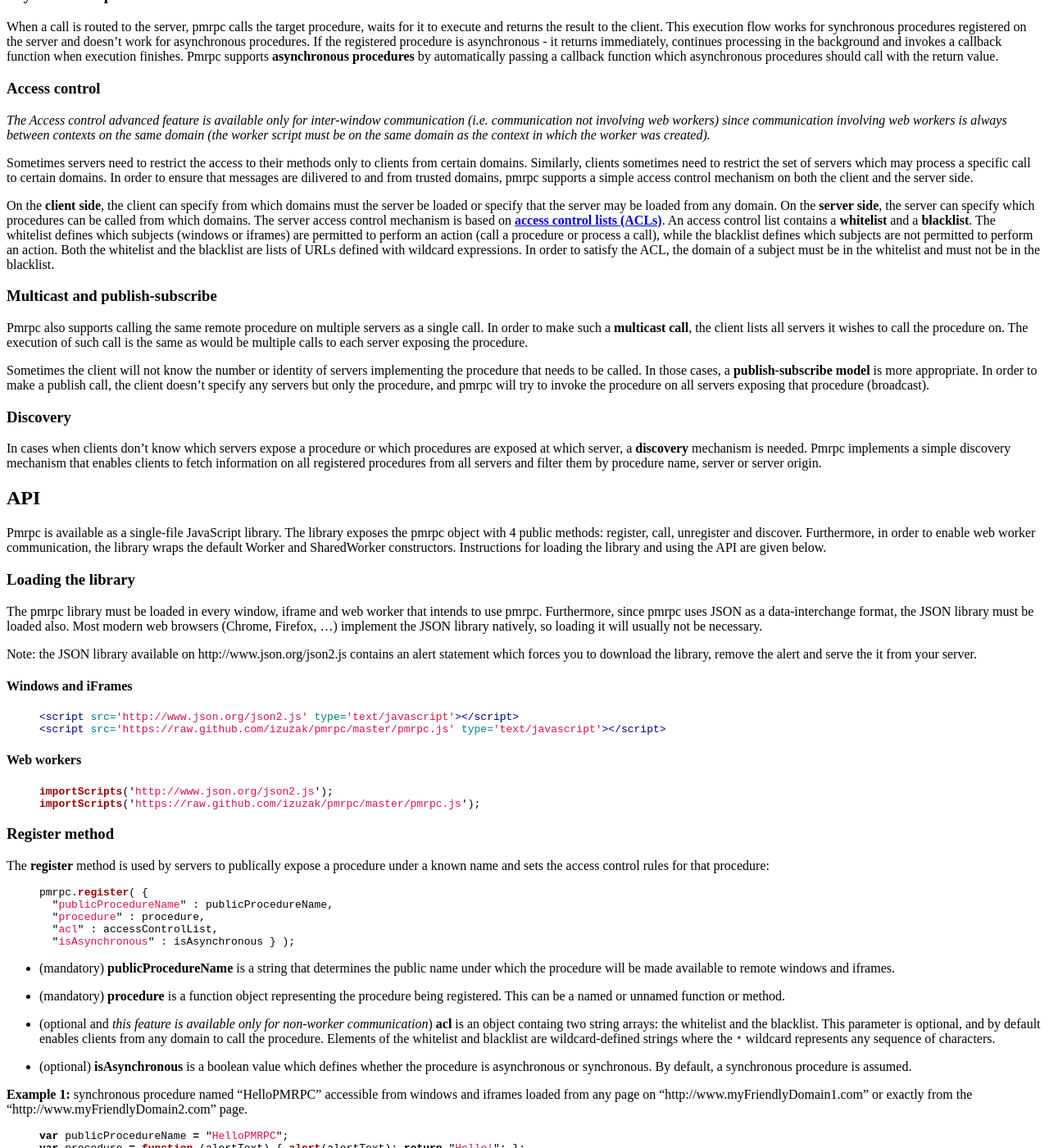
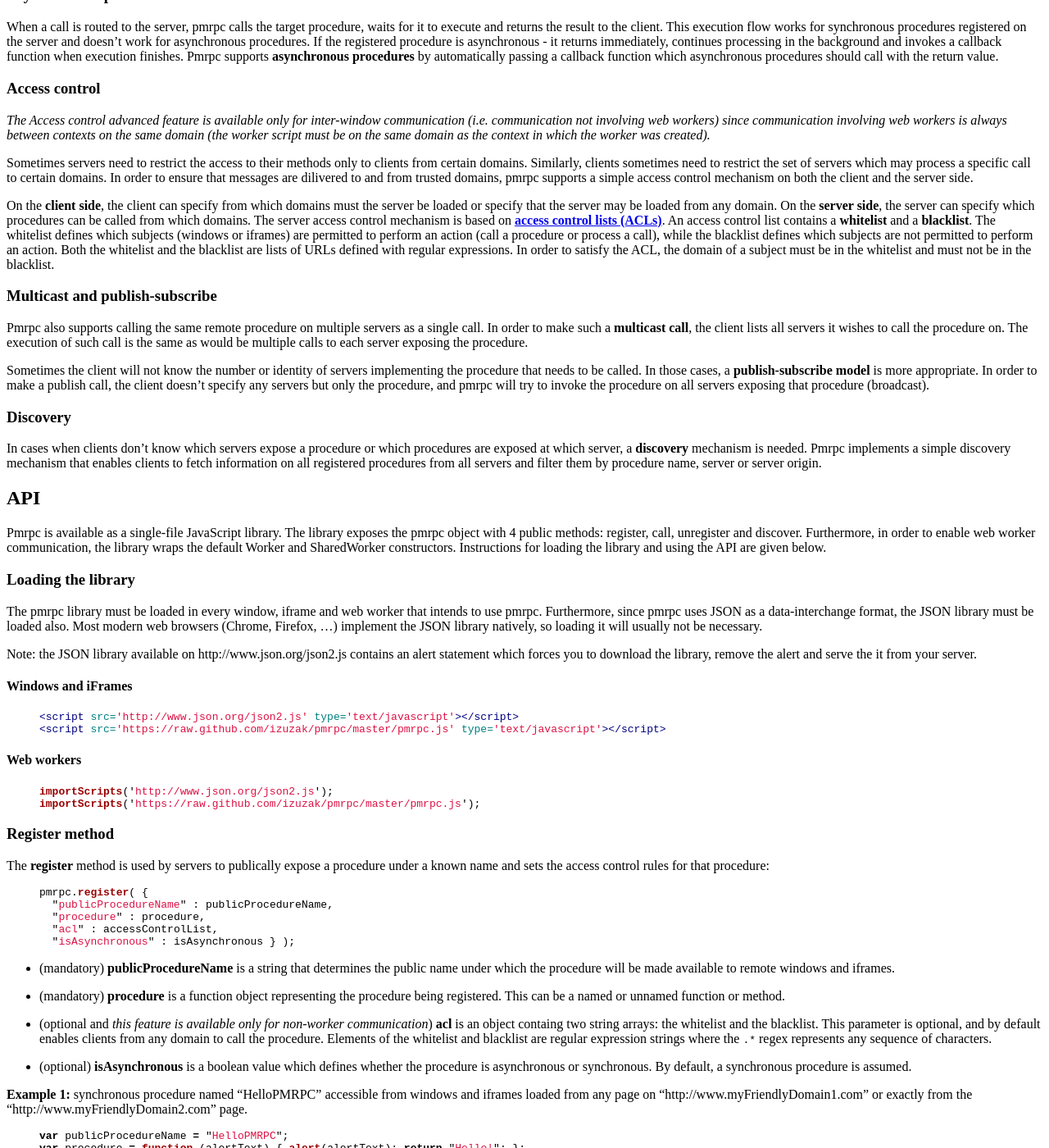
Before and after one commit to izuzak/pmrpc, a Jekyll site: the page built from apidocs.markdown, in a window 1280 px wide and 1400 px high, scrolled down 2727 px. Shown: the whole window at 82% size. Built offline with Jekyll 4.4.1, drawn with Linux system fonts in a browser that asks for light colours; Markdown is read by kramdown in place of the engine named in the settings; some of the changed text lies outside the part shown.

Commit message:
use regexes in acl definitions instead of wildcard expressions

```diff
--- a/apidocs.markdown
+++ b/apidocs.markdown
@@ -151,7 +151,7 @@ _The Access control advanced feature is available only for inter-window communic
 
 Sometimes servers need to restrict the access to their methods only to clients from certain domains. Similarly, clients sometimes need to restrict the set of servers which may process a specific call to certain domains. In order to ensure that messages are dilivered to and from trusted domains, pmrpc supports a simple access control mechanism on both the client and the server side.
 
-On the **client side**, the client can specify from which domains must the server be loaded or specify that the server may be loaded from any domain. On the **server side**, the server can specify which procedures can be called from which domains. The server access control mechanism is based on **[access control lists (ACLs)](http://en.wikipedia.org/wiki/Access_control_list)**. An access control list contains a **whitelist** and a **blacklist**. The whitelist defines which subjects (windows or iframes) are permitted to perform an action (call a procedure or process a call), while the blacklist defines which subjects are not permitted to perform an action. Both the whitelist and the blacklist are lists of URLs defined with wildcard expressions. In order to satisfy the ACL, the domain of a subject must be in the whitelist and must not be in the blacklist.
+On the **client side**, the client can specify from which domains must the server be loaded or specify that the server may be loaded from any domain. On the **server side**, the server can specify which procedures can be called from which domains. The server access control mechanism is based on **[access control lists (ACLs)](http://en.wikipedia.org/wiki/Access_control_list)**. An access control list contains a **whitelist** and a **blacklist**. The whitelist defines which subjects (windows or iframes) are permitted to perform an action (call a procedure or process a call), while the blacklist defines which subjects are not permitted to perform an action. Both the whitelist and the blacklist are lists of URLs defined with regular expressions. In order to satisfy the ACL, the domain of a subject must be in the whitelist and must not be in the blacklist.
 
 
 ### Multicast and publish-subscribe
@@ -208,7 +208,7 @@ pmrpc.register( {
 
 * (mandatory) **procedure** is a function object representing the procedure being registered. This can be a named or unnamed function or method.
 
-* (optional and _this feature is available only for non-worker communication_) **acl** is an object containg two string arrays: the whitelist and the blacklist. This parameter is optional, and by default enables clients from any domain to call the procedure. Elements of the whitelist and blacklist are wildcard-defined strings where the `*` wildcard represents any sequence of characters.
+* (optional and _this feature is available only for non-worker communication_) **acl** is an object containg two string arrays: the whitelist and the blacklist. This parameter is optional, and by default enables clients from any domain to call the procedure. Elements of the whitelist and blacklist are regular expression strings where the `.*` regex represents any sequence of characters.
 
 * (optional) **isAsynchronous** is a boolean value which defines whether the procedure is asynchronous or synchronous. By default, a synchronous procedure is assumed.
 
@@ -218,7 +218,7 @@ pmrpc.register( {
 var publicProcedureName = "HelloPMRPC";
 var procedure = function (alertText) { alert(alertText); return "Hello!"; };
 var accessControlList = {
-  whitelist : ["http://www.myFriendlyDomain1.com*", "http://www.myFriendlyDomain2.com"],
+  whitelist : ["http://www\\.myFriendlyDomain1\\.com.*", "http://www\\.myFriendlyDomain2\\.com"],
   blacklist : []
 };
 var isAsynchronous = false;
@@ -238,8 +238,8 @@ var procedure = function (alertText, pmrpcCallback) {
   alert(alertText);
   pmrpcCallback("Hello!"); };
 var accessControlList = {
-  whitelist : ["*"],
-  blacklist : ["http://evil.com*"]
+  whitelist : [".*"],
+  blacklist : ["http://evil\\.com.*"]
 };
 var isAsynchronous = true;
 
```
Also changed, not shown: test/testingCrossDocumentServer.html (+3 -3 lines).
